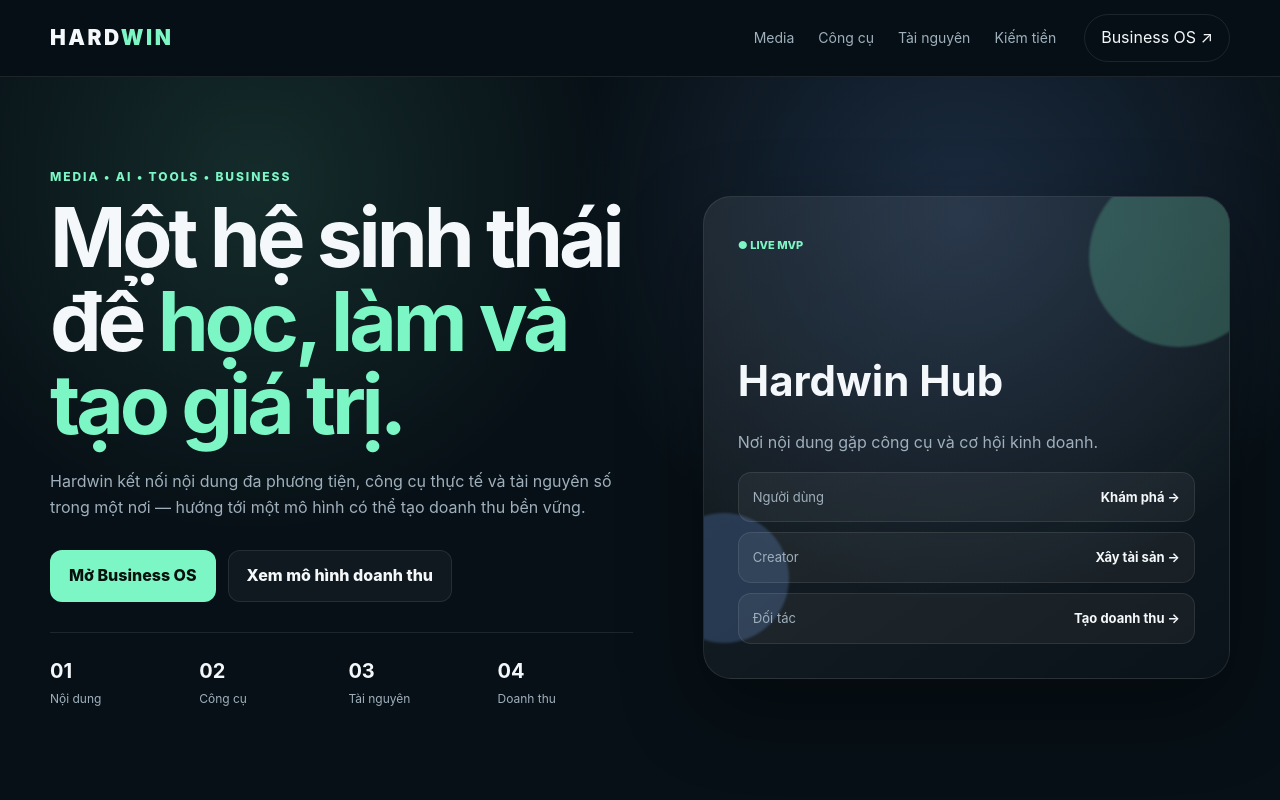
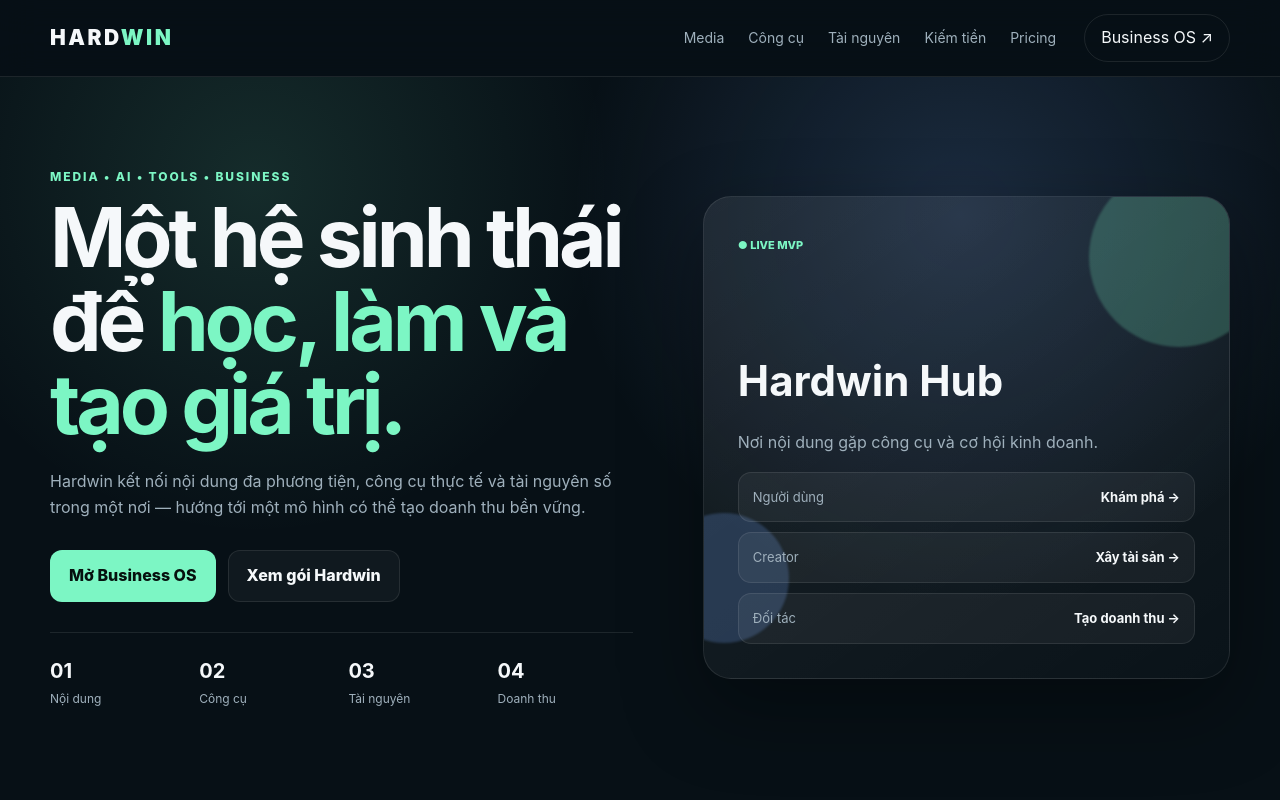
Before and after one commit to lethithuong902-create/hardwin, a website: page index.html in a window 1280 px wide. Shown: the top 800 px of the page. Drawn offline with Linux system fonts and the light colour scheme.

Commit message:
Add Hardwin pricing entry to landing page

```diff
--- a/index.html
+++ b/index.html
@@ -16,7 +16,7 @@
         <a href="#media">Media</a>
         <a href="#tools">Công cụ</a>
         <a href="#resources">Tài nguyên</a>
-        <a href="#business">Kiếm tiền</a>
+        <a href="#business">Kiếm tiền</a><a href="pricing.html">Pricing</a>
       </nav>
       <a class="nav-cta" href="business.html">Business OS ↗</a>
     </div>
@@ -31,7 +31,7 @@
           <p class="hero-copy">Hardwin kết nối nội dung đa phương tiện, công cụ thực tế và tài nguyên số trong một nơi — hướng tới một mô hình có thể tạo doanh thu bền vững.</p>
           <div class="hero-actions">
             <a class="button primary" href="business.html">Mở Business OS</a>
-            <a class="button secondary" href="#business">Xem mô hình doanh thu</a>
+            <a class="button secondary" href="pricing.html">Xem gói Hardwin</a>
           </div>
           <div class="proof">
             <div><strong>01</strong><span>Nội dung</span></div>
```
